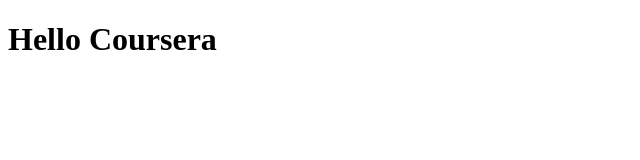
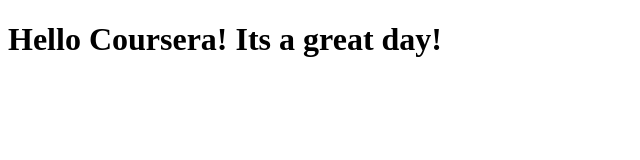
Before and after one commit to komal98/coursera-test, a plain HTML site: page site/index.html in a window 1280 px wide. Shown: the whole page, without its empty margins (0-640 px from the left). Drawn offline with Linux system fonts and the light colour scheme.

Commit message:
Added changes properly

```diff
--- a/site/index.html
+++ b/site/index.html
@@ -3,9 +3,9 @@
 <head>
     <meta charset="UTF-8">
     <meta name="viewport" content="width=device-width, initial-scale=1.0">
-    <title>Hello Coursera! It's a great day</title>
+    <title>Hello Coursera</title>
 </head>
 <body>
-    <h1>Hello Coursera</h1>
+    <h1>Hello Coursera! Its a great day!</h1>
 </body>
 </html>
```
